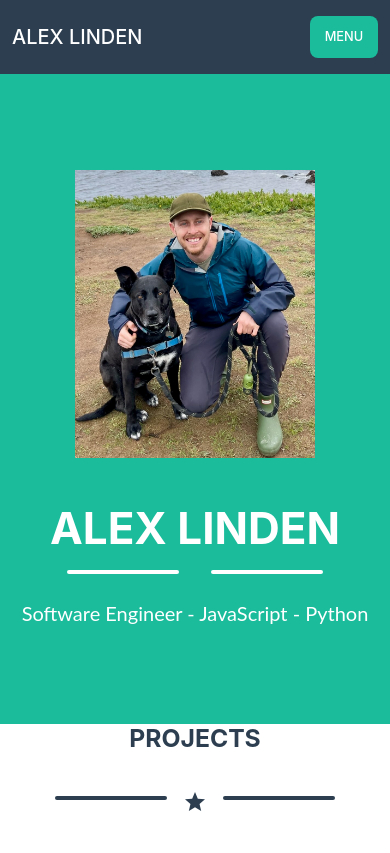
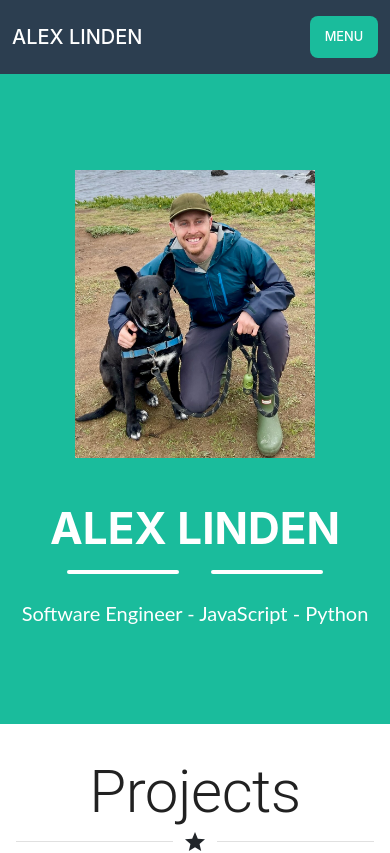
Before and after one commit to Alex-Linden/react-portfolio, a React (Vite) app: page / in a window 390 px wide. Shown: the top 853 px of the page. Built offline with nearby package versions, Linux system fonts and the light colour scheme.

Commit message:
crop img, continue improving modal

```diff
--- a/src/App.jsx
+++ b/src/App.jsx
@@ -58,66 +58,6 @@ function App() {
       </header>
       {/* <!-- Portfolio Section--> */}
           <ProjectGrid />
-      <section className="page-section portfolio" id="portfolio">
-        <div className="container">
-          {/* <!-- Portfolio Section Heading--> */}
-          <h2 className="page-section-heading text-center text-uppercase text-secondary mb-0">Projects</h2>
-          {/* <!-- Icon Divider--> */}
-          <div className="divider-custom">
-            <div className="divider-custom-line"></div>
-            <div className="divider-custom-icon"><i className="fas fa-star"></i></div>
-            <div className="divider-custom-line"></div>
-          </div>
-          {/* <!-- Portfolio Grid Items--> */}
-          <div className="row justify-content-center">
-            {/* <!-- Portfolio Item 1--> */}
-            <div className="col-md-6 col-lg-4 mb-5">
-              <div className="portfolio-item mx-auto" data-bs-toggle="modal" data-bs-target="#portfolioModal1">
-                <div
-                  className="portfolio-item-caption d-flex align-items-center justify-content-center h-100 w-100">
-                  <div className="portfolio-item-caption-content text-center text-white"><i
-                    className="fas fa-plus fa-3x"></i></div>
-                </div>
-                <img className="img-fluid" src={ReactNative} alt="React Native login Screen" />
-              </div>
-            </div>
-            {/* <!-- Portfolio Item 2--> */}
-            <div className="col-md-6 col-lg-4 mb-5">
-              <div className="portfolio-item mx-auto" data-bs-toggle="modal" data-bs-target="#portfolioModal2">
-                <div
-                  className="portfolio-item-caption d-flex align-items-center justify-content-center h-100 w-100">
-                  <div className="portfolio-item-caption-content text-center text-white"><i
-                    className="fas fa-plus fa-3x"></i></div>
-                </div>
-                <img className="img-fluid" src={jobly_home_page} alt="..." />
-              </div>
-            </div>
-            {/* <!-- Portfolio Item 3--> */}
-            <div className="col-md-6 col-lg-4 mb-5">
-              <div className="portfolio-item mx-auto" data-bs-toggle="modal" data-bs-target="#portfolioModal3">
-                <div
-                  className="portfolio-item-caption d-flex align-items-center justify-content-center h-100 w-100">
-                  <div className="portfolio-item-caption-content text-center text-white"><i
-                    className="fas fa-plus fa-3x"></i></div>
-                </div>
-                <img className="img-fluid" src={Warbler_landing_page} alt="..." />
-              </div>
-            </div>
-            {/* <!-- Portfolio Item 4--> */}
-            <div className="col-md-6 col-lg-4 mb-5 mb-lg-0">
-              <div className="portfolio-item mx-auto" data-bs-toggle="modal" data-bs-target="#portfolioModal4">
-                <div
-                  className="portfolio-item-caption d-flex align-items-center justify-content-center h-100 w-100">
-                  <div className="portfolio-item-caption-content text-center text-white"><i
-                    className="fas fa-plus fa-3x"></i></div>
-                </div>
-                <img className="img-fluid" src={tags_admin_page} alt="..." />
-              </div>
-            </div>
-
-          </div>
-        </div>
-      </section>
       {/* <!-- About Section--> */}
       <section className="page-section bg-primary text-white mb-0" id="about">
         <div className="container">
--- a/src/ProjectGrid.jsx
+++ b/src/ProjectGrid.jsx
@@ -14,7 +14,8 @@ import {
     Modal,
     Box,
     CardHeader,
-    Link
+    Link,
+    Divider
 } from "@mui/material";
 import StarIcon from '@mui/icons-material/Star';
 // import CssBaseline from '@mui/material/CssBaseline';
@@ -62,10 +63,11 @@ function ProjectGrid() {
             image: ReactNative,
             shortSummary: "Mobile app built with React Native",
             media: [],
-            longSummary: `<li>Designed serializer in Django application to return clean data for API call</li>
-            <li>React-Native App</li>
-            <li>Implemented Stack navigation nested inside of tab navigation</li>
-            <li>Uses authentication </li>`,
+            longSummary: [
+                'Designed serializer in Django application to return clean data for API call',
+                'React-Native App',
+                'Implemented Stack navigation nested inside of tab navigation',
+                'Uses authentication'],
             links: [{ text: "Github", url: "https://github.com/Alex-Linden/react-native-mobile-sis" }]
         },
         {
@@ -118,18 +120,24 @@ function ProjectGrid() {
 
     return (
         <main>
-            <Box>
-
-                <h2 className="page-section-heading text-center text-uppercase text-secondary mb-0">Projects</h2>
-                {/* <!-- Icon Divider--> */}
-                <div className="divider-custom">
-                    <div className="divider-custom-line"></div>
-                    <div className="divider-custom-icon"><StarIcon /></div>
-                    <div className="divider-custom-line"></div>
-                </div>
+            <Box
+                sx={{
+                    bgcolor: 'background.paper',
+                    pt: 4,
+                }}
+            >
+                <Container maxWidth="sm">
+                    <Typography
+                        component="h1"
+                        variant="h2"
+                        align="center"
+                        color="text.primary"
+                    >
+                        Projects
+                    </Typography>
+                    <Divider role="presentation"><StarIcon /></Divider>
+                </Container>
             </Box>
-
-
             <Container sx={{ py: 8 }} maxWidth="md">
                 {/* End hero unit */}
                 <Grid container spacing={4}>
@@ -177,9 +185,15 @@ function ProjectGrid() {
                                     image={selectedCard.media[0]}
                                     alt="Paella dish"
                                 />}
-                            <Typography id="modal-modal-description" sx={{ mt: 2 }}>
-                                Duis mollis, est non commodo luctus, nisi erat porttitor ligula.
-                            </Typography>
+                                <ul>
+
+                            {selectedCard?.longSummary.map((line, idx) => (
+
+                                <Typography key={idx} id="modal-modal-description" sx={{ mt: 2 }}>
+                                    {line}
+                                </Typography>
+                            ))}
+                            </ul>
                             <CardActions>
                                 {selectedCard?.links.map((link) => (
                                     <Link
```
Also changed, not shown: src/assets/img/ReactNative.png.
